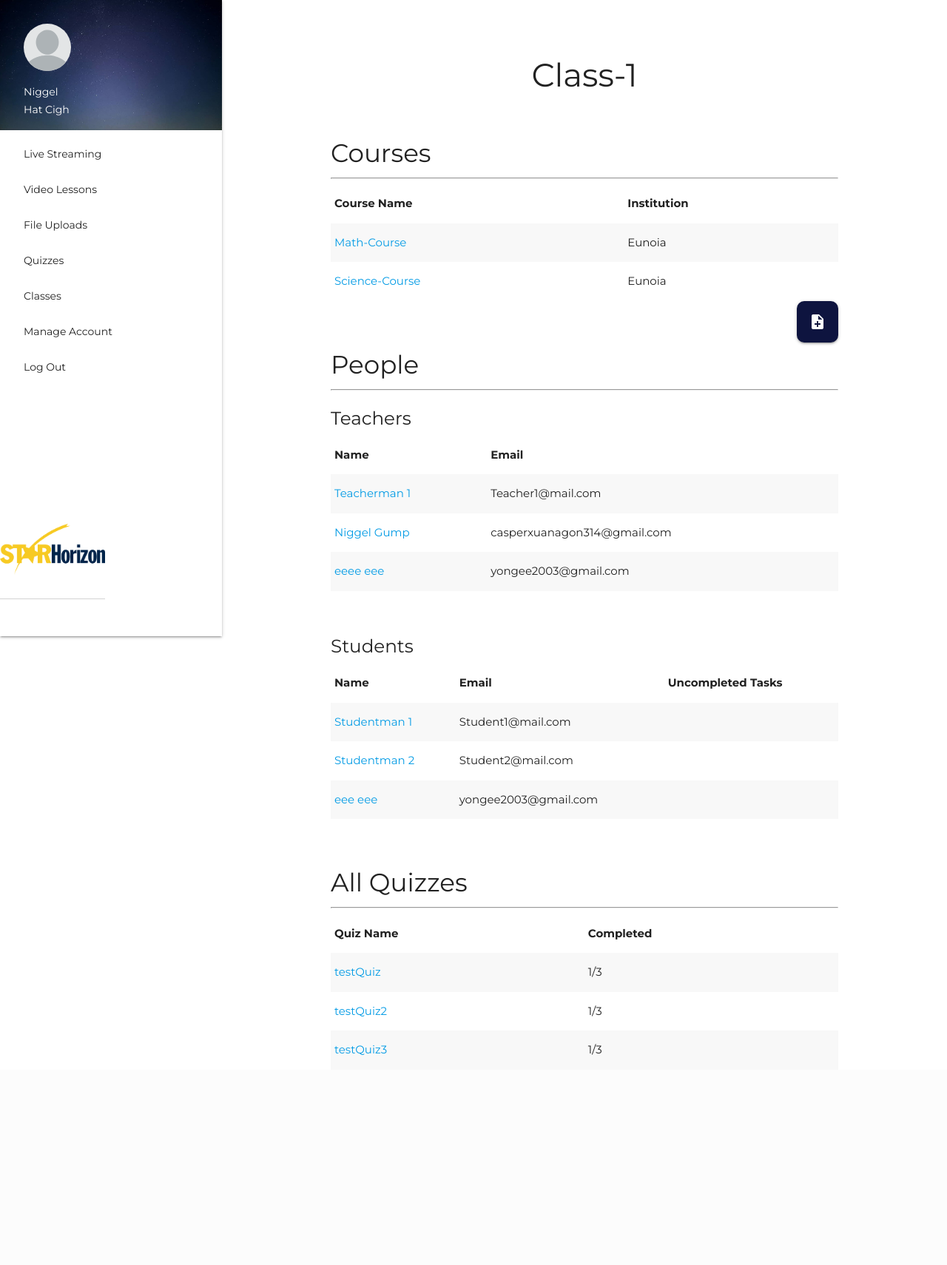
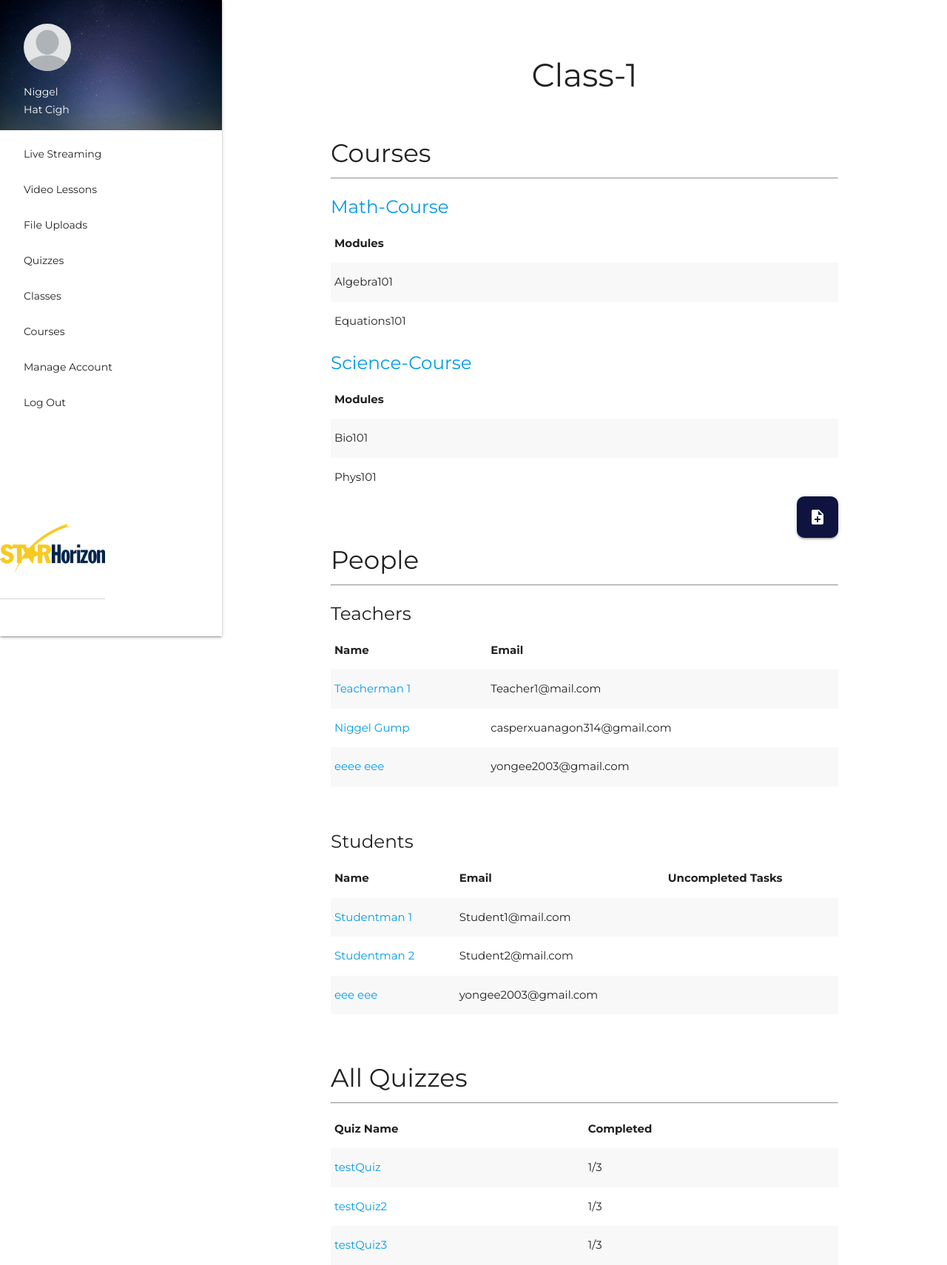
Before and after one commit to yongtheskill/StarHorizonElearning, a Django app: page /class/3/accounts in a window 1280 px wide. Shown: the whole page at 74% size. Before the commit the page ends 1426 px from the top, so only its background shows below. Run offline with Django 3.2, Linux system fonts and the light colour scheme; a user stored in the database is signed in; data comes from the database, SQL or seed files in the repository; data that the repository does not hold is empty; parts of the project's set-up code (start-up, migrations or seed data) failed here and were passed over.

Commit message:
Added courses to navbar and something else i cant rmb

```diff
--- a/accountManagement/templates/accountManagement/classView.html
+++ b/accountManagement/templates/accountManagement/classView.html
@@ -10,22 +10,33 @@
 
 <h4>Courses</h4>
 <hr>
+
+{% for i in courses %}
 <table class="striped responsive-table">
+    <caption class="left-align">
+        <h5><a href="/course/{{ i.id }}/accounts">{{ i.courseName }}</a></h5>
+    </caption>
+
+    <colgroup>
+        <col>
+        <col>
+        <col style="width: fit-content">
+    </colgroup>
+
     <thead>
-        <th>Course Name</th>
-        <th>Institution</th>
+        <th>Modules</th>
     </thead>
 
     <tbody>
-        {% for i in courses %}
+        {% for j in i.modules %}
+        <tr>
+            <td>{{ j.moduleName }}</td>
         </tr>
-            <td>
-                <a href="/course/{{ i.id }}/accounts">{{ i.courseName }}</a>
-            </td>
-            <td>{{ i.courseInstitution }}</td>
         {% endfor %}
     </tbody>
 </table>
+{% endfor %}
+
 
 {% if user.accountType == 'Teacher' %}
 <!-- add button -->
--- a/accountManagement/urls.py
+++ b/accountManagement/urls.py
@@ -13,6 +13,7 @@ urlpatterns = [
     path('module/create/<str:courseId>', views.createModule, name='Create Module'),
     path('account/<str:userId>', views.individualAccountView, name='Individual Account View'),
     path('classes/', views.classListView, name='Class List View'),
+    path('courses/', views.courseListView, name='Course List View'),
     path('classes/create/', views.createClass, name='Create Class'),
 
 ]
--- a/accountManagement/views.py
+++ b/accountManagement/views.py
@@ -110,6 +110,9 @@ def classView(request, classId):
     students = list(User.objects.filter(classes = classId, accountType = "Student"))
     courses = list(studentClass.courses.all())
     liveLessonsNew, liveLessonsOld = newnessChecker( list(LiveLesson.objects.filter(studentClass = classId)) )
+
+    for course in courses:
+        course.modules = list(Module.objects.filter(course = course))
 
     modules = []
     for i in courses:
@@ -230,6 +233,30 @@ def classListView(request):
 
 
 
+def courseListView(request):
+
+    classes = list(request.user.classes.all())
+
+    courseList = []
+
+    for studentClass in classes:
+
+        courses = list(Course.objects.filter(studentclass = studentClass))
+
+        for entry in courses:
+            if entry not in courseList:
+                courseList.append(entry)
+            else:
+                pass
+
+
+    for course in courseList:
+        course.modules = list(Module.objects.filter(course = course))
+
+    context = {"courses": courseList, }
+
+    return render(request, 'accountManagement/courseListView.html', context)
+
 
 def newnessChecker(materialList):
     # Used in courseview page
--- a/templates/base.html
+++ b/templates/base.html
@@ -46,6 +46,7 @@
       <!-- if logged in -->
       {% if user.is_authenticated %}
       <li><a href='/classes/'>Classes</a></li>
+      <li><a href='/courses/'>Courses</a></li>
       <li><a href='/account/manage/'>Manage Account</a></li>
       <li><a href='/logout/'>Log Out</a></li>
       {% else %}
@@ -80,6 +81,7 @@
               <!-- if logged in -->
               {% if user.is_authenticated %}
               <li><a href='/classes/'>Classes</a></li>
+              <li><a href='/courses/'>Courses</a></li>
               <li><a href='/account/manage/'>Manage Account</a></li>
               <li><a href='/logout/'>Log Out</a></li>
               {% else %}
@@ -112,6 +114,7 @@
           <!-- if logged in -->
           {% if user.is_authenticated %}
           <li><a href='/classes/'>Classes</a></li>
+          <li><a href='/courses/'>Courses</a></li>
           <li><a href='/account/manage/'>Manage Account</a></li>
           <li><a href='/logout/'>Log Out</a></li>
           {% else %}
```
Also changed, not shown: accountManagement/templates/accountManagement/courseListView.html (added, +37 -0 lines).
